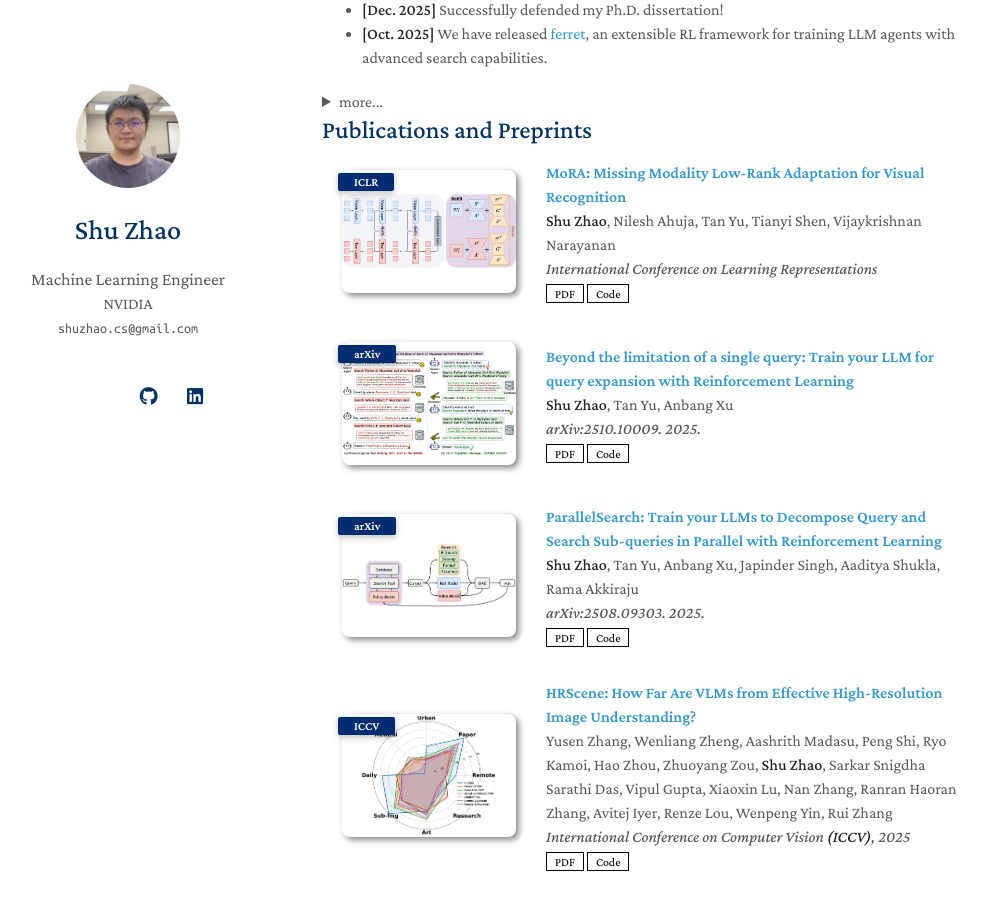
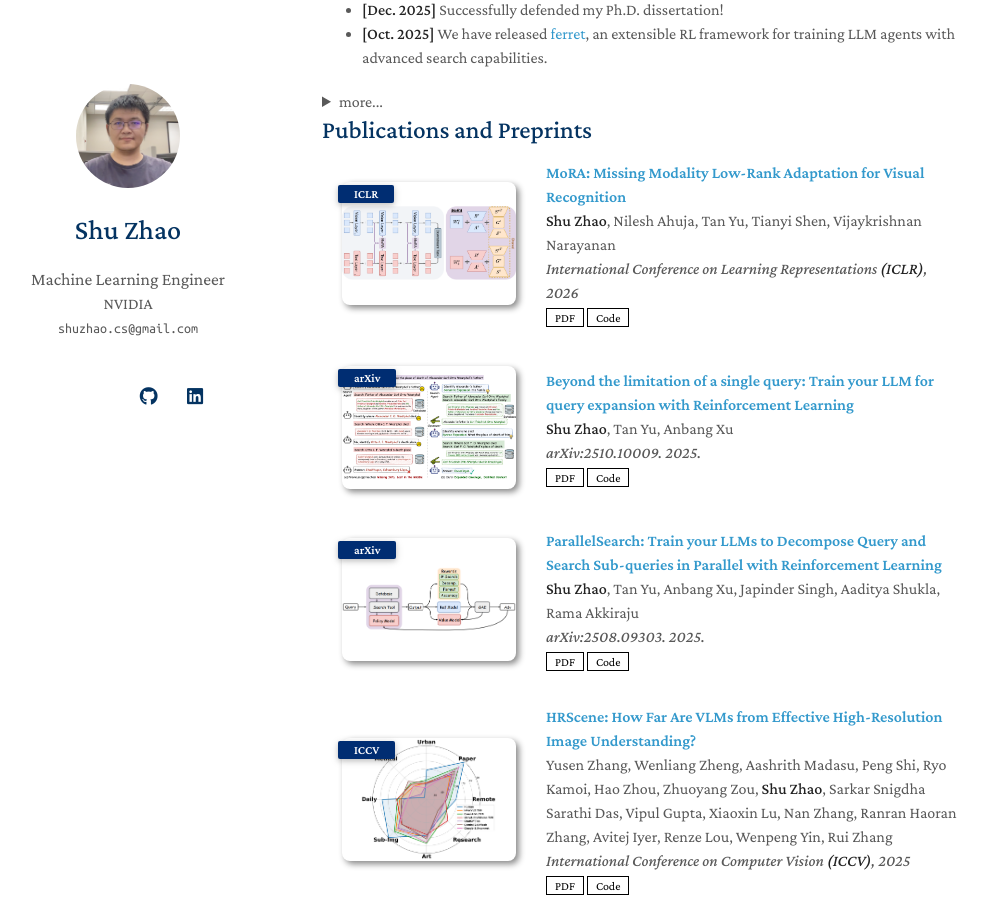
Before and after one commit to Tree-Shu-Zhao/Tree-Shu-Zhao.github.io, a Jekyll site: the page built from index.md, in a window 1280 px wide and 900 px high, scrolled down 404 px. Shown: the whole window, without its empty margins (148-1135 px from the left). Built offline with Jekyll 4.4.1, drawn with Linux system fonts in a browser that asks for light colours; nearby versions of some CDN libraries; a style sheet for code colours, icons or effects is not loaded; our own code applies the rules of GitHub Pages for plain Markdown files.

Commit message:
Update conference details for MoRA publication

```diff
--- a/_data/publications.yml
+++ b/_data/publications.yml
@@ -2,7 +2,7 @@
   - title: "MoRA: Missing Modality Low-Rank Adaptation for Visual Recognition"
     authors: <strong>Shu Zhao</strong>, Nilesh Ahuja, Tan Yu, Tianyi Shen, Vijaykrishnan Narayanan
     conference_short: ICLR
-    conference: "International Conference on Learning Representations"
+    conference: "International Conference on Learning Representations <strong>(ICLR)</strong>, 2026"
     pdf: https://arxiv.org/pdf/2511.06225.pdf
     code: https://github.com/Tree-Shu-Zhao/MoRA
     image: ./assets/img/arXiv25_MoRA.png
```
